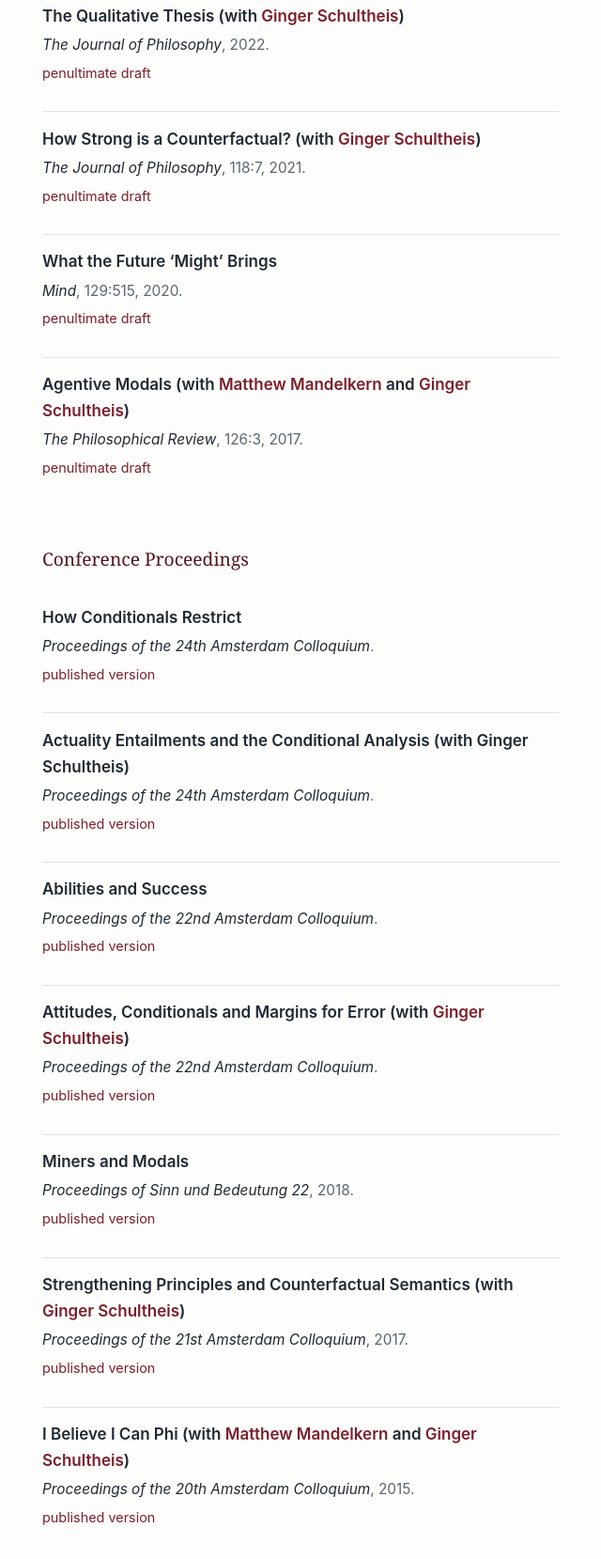
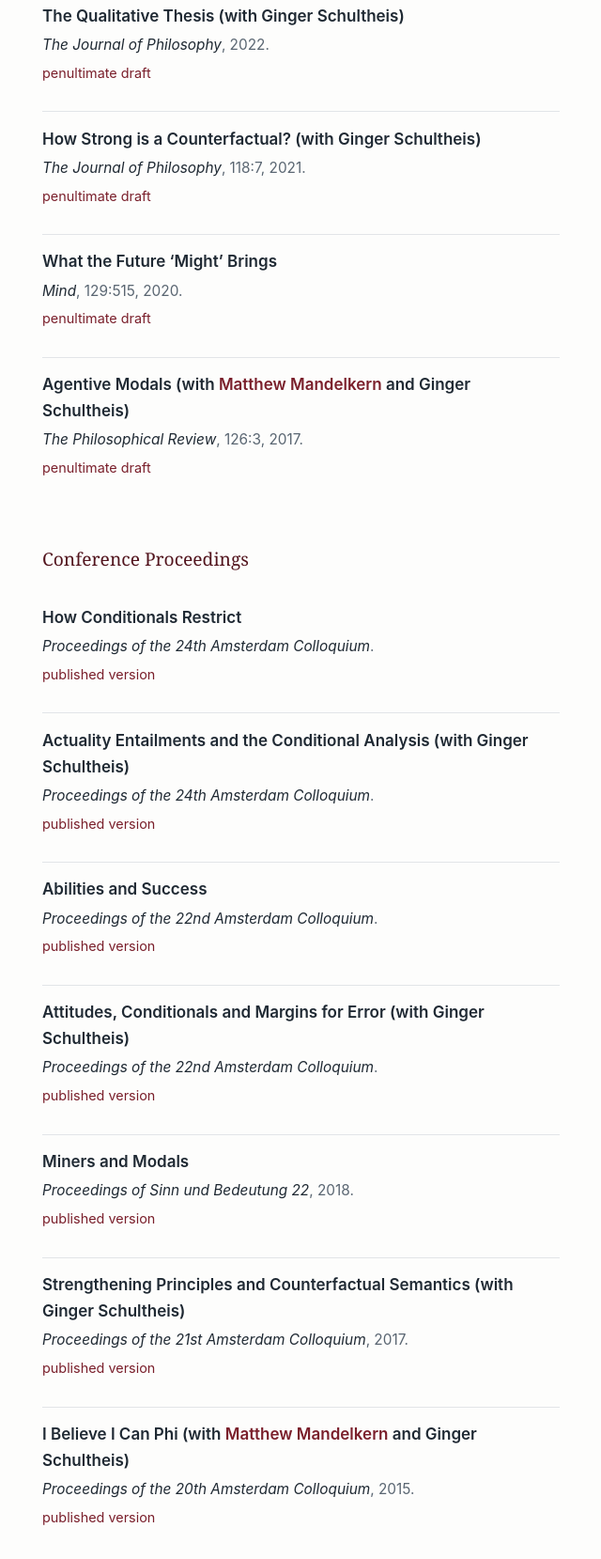
Before and after one commit to boylanda/boylanda.github.io, a plain HTML site: page research.html in a window 1280 px wide. Shown: the part 927-2586 px from the top of the page at 94% size, without its empty margins (89-729 px from the left). Drawn offline with Linux system fonts and the light colour scheme.

Commit message:
Remove all gingerschultheis.com links (domain lost to spam site)
Coauthor credits now render as plain text. The "Ability and Actuality"
penultimate draft, which was hosted on that domain, now points to the
Glasgow Enlighten repository copy instead.

```diff
--- a/research.html
+++ b/research.html
@@ -32,9 +32,9 @@
     <h2>Journal Articles</h2>
 
     <div class="pub">
-      <p class="pub-title">Ability and Actuality (with <a href="https://www.gingerschultheis.com/" target="_blank" rel="noopener">Ginger Schultheis</a>)</p>
+      <p class="pub-title">Ability and Actuality (with Ginger Schultheis)</p>
       <p class="pub-meta"><em>Philosophical Perspectives</em>, forthcoming.</p>
-      <p class="pub-links"><a href="https://www.gingerschultheis.com/uploads/8/2/5/7/82578678/2025_final.pdf" target="_blank">penultimate draft</a></p>
+      <p class="pub-links"><a href="https://eprints.gla.ac.uk/355482/1/355482.pdf" target="_blank">penultimate draft</a></p>
     </div>
 
     <div class="pub">
@@ -62,13 +62,13 @@
     </div>
 
     <div class="pub">
-      <p class="pub-title">The Qualitative Thesis (with <a href="https://www.gingerschultheis.com/" target="_blank" rel="noopener">Ginger Schultheis</a>)</p>
+      <p class="pub-title">The Qualitative Thesis (with Ginger Schultheis)</p>
       <p class="pub-meta"><em>The Journal of Philosophy</em>, 2022.</p>
       <p class="pub-links"><a href="https://philpapers.org/archive/BOYTQT.pdf" target="_blank">penultimate draft</a></p>
     </div>
 
     <div class="pub">
-      <p class="pub-title">How Strong is a Counterfactual? (with <a href="https://www.gingerschultheis.com/" target="_blank" rel="noopener">Ginger Schultheis</a>)</p>
+      <p class="pub-title">How Strong is a Counterfactual? (with Ginger Schultheis)</p>
       <p class="pub-meta"><em>The Journal of Philosophy</em>, 118:7, 2021.</p>
       <p class="pub-links"><a href="https://philpapers.org/archive/BOYHSI.pdf" target="_blank">penultimate draft</a></p>
     </div>
@@ -80,7 +80,7 @@
     </div>
 
     <div class="pub">
-      <p class="pub-title">Agentive Modals (with <a href="https://mmandelkern.github.io/" target="_blank" rel="noopener">Matthew Mandelkern</a> and <a href="https://www.gingerschultheis.com/" target="_blank" rel="noopener">Ginger Schultheis</a>)</p>
+      <p class="pub-title">Agentive Modals (with <a href="https://mmandelkern.github.io/" target="_blank" rel="noopener">Matthew Mandelkern</a> and Ginger Schultheis)</p>
       <p class="pub-meta"><em>The Philosophical Review</em>, 126:3, 2017.</p>
       <p class="pub-links"><a href="https://philpapers.org/archive/MANAM.pdf" target="_blank">penultimate draft</a></p>
     </div>
@@ -108,7 +108,7 @@
     </div>
 
     <div class="pub">
-      <p class="pub-title">Attitudes, Conditionals and Margins for Error (with <a href="https://www.gingerschultheis.com/" target="_blank" rel="noopener">Ginger Schultheis</a>)</p>
+      <p class="pub-title">Attitudes, Conditionals and Margins for Error (with Ginger Schultheis)</p>
       <p class="pub-meta"><em>Proceedings of the 22nd Amsterdam Colloquium</em>.</p>
       <p class="pub-links"><a href="files/ac_proceedings_paper.pdf" target="_blank">published version</a></p>
     </div>
@@ -120,13 +120,13 @@
     </div>
 
     <div class="pub">
-      <p class="pub-title">Strengthening Principles and Counterfactual Semantics (with <a href="https://www.gingerschultheis.com/" target="_blank" rel="noopener">Ginger Schultheis</a>)</p>
+      <p class="pub-title">Strengthening Principles and Counterfactual Semantics (with Ginger Schultheis)</p>
       <p class="pub-meta"><em>Proceedings of the 21st Amsterdam Colloquium</em>, 2017.</p>
       <p class="pub-links"><a href="files/amsterdam.pdf" target="_blank">published version</a></p>
     </div>
 
     <div class="pub">
-      <p class="pub-title">I Believe I Can Phi (with <a href="https://mmandelkern.github.io/" target="_blank" rel="noopener">Matthew Mandelkern</a> and <a href="https://www.gingerschultheis.com/" target="_blank" rel="noopener">Ginger Schultheis</a>)</p>
+      <p class="pub-title">I Believe I Can Phi (with <a href="https://mmandelkern.github.io/" target="_blank" rel="noopener">Matthew Mandelkern</a> and Ginger Schultheis)</p>
       <p class="pub-meta"><em>Proceedings of the 20th Amsterdam Colloquium</em>, 2015.</p>
       <p class="pub-links"><a href="files/i_believe_i_can_phi_ac20_final.pdf" target="_blank">published version</a></p>
     </div>
```
